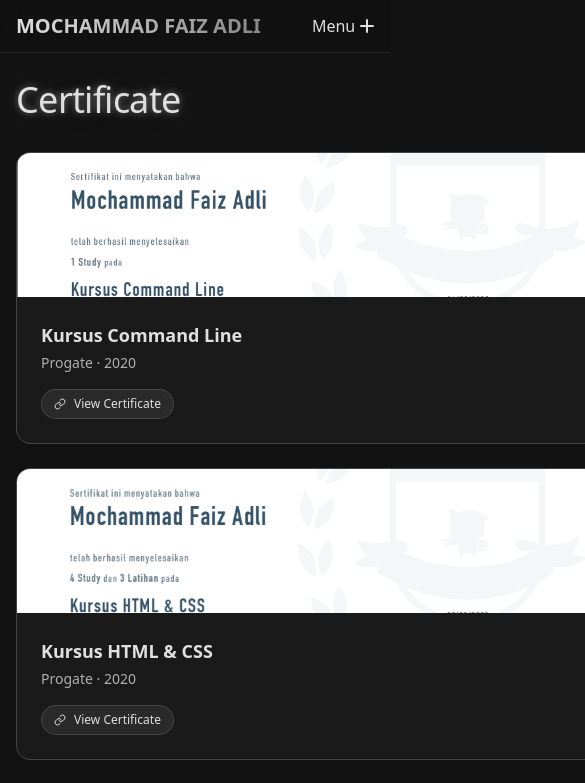
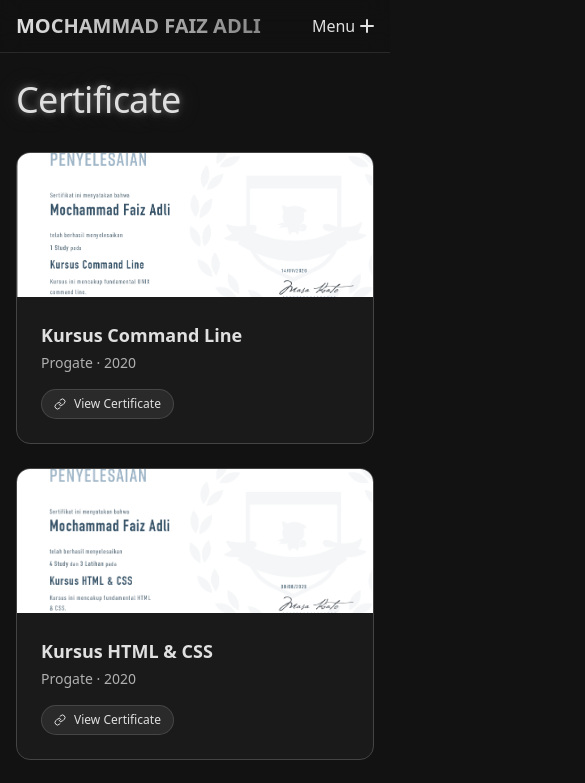
Before and after one commit to faizadli/portfolio-website, a Next.js app: page /certificate in a window 390 px wide. Shown: the top 783 px of the page, 585 px wide, since content can reach past the window. Built offline with nearby package versions, Linux system fonts and the light colour scheme; a web font is replaced by a local one.

Commit message:
fix(ui): responsive card certificate on certificate page

```diff
--- a/src/app/certificate/page.tsx
+++ b/src/app/certificate/page.tsx
@@ -59,10 +59,10 @@ function CertificateContent() {
           mode="words"
         />
       </Reveal>
-      <div className="mt-8 grid gap-6 sm:grid-cols-2 lg:grid-cols-3">
+      <div className="mt-8 grid grid-cols-1 gap-6 sm:grid-cols-2 lg:grid-cols-3">
         {visible.map((c) => (
           <div key={c.name}>
-            <div className="group bg-card border-border hover:bg-brand/10 overflow-hidden rounded-xl border transition-colors hover:border-white/20">
+            <div className="group bg-card border-border hover:bg-brand/10 w-full max-w-full overflow-hidden rounded-xl border transition-colors hover:border-white/20">
               <div className="relative h-36 w-full">
                 <Image
                   src={c.image}
```
